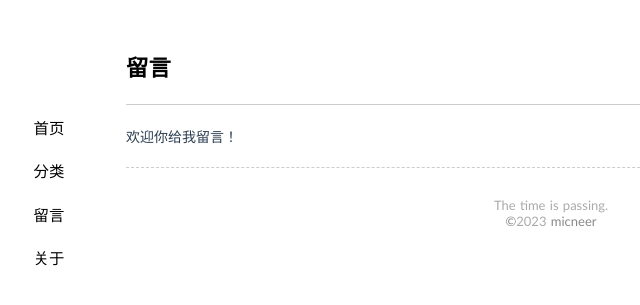
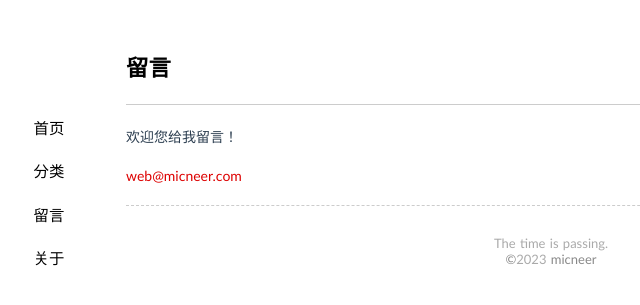
Before and after one commit to micneer/micneer.github.io, a Jekyll site: the page built from pages/3-message.md, in a window 1280 px wide. Shown: the top 305 px of the page, without its empty margins (89-729 px from the left). Built offline with Jekyll 4.4.1, drawn with Linux system fonts in a browser that asks for light colours; comment, search, counter and statistics services are not loaded.

Commit message:
auto update by shell

```diff
--- a/pages/3-message.md
+++ b/pages/3-message.md
@@ -6,4 +6,6 @@ comments: yes
 thread: 616
 ---
 
-欢迎你给我留言！
+欢迎您给我留言！
+
+<a href="mailto:web@micneer.com?subject=来自micneer的朋友">web@micneer.com</a>
```
Also changed, not shown: README.md.
